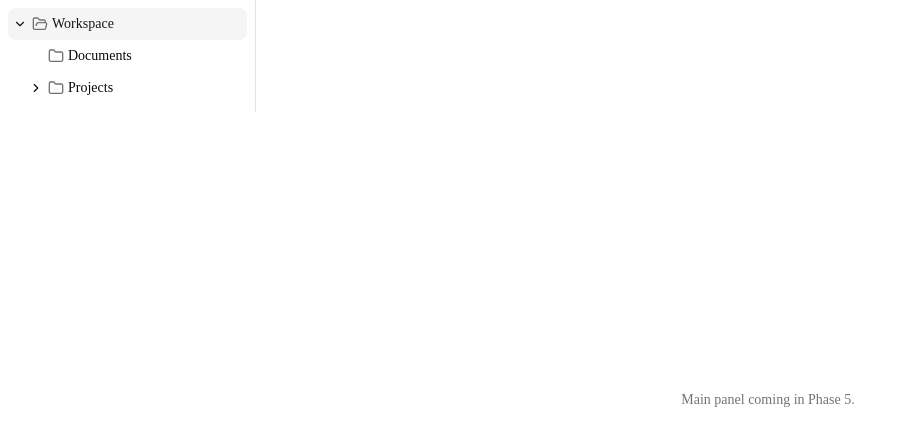
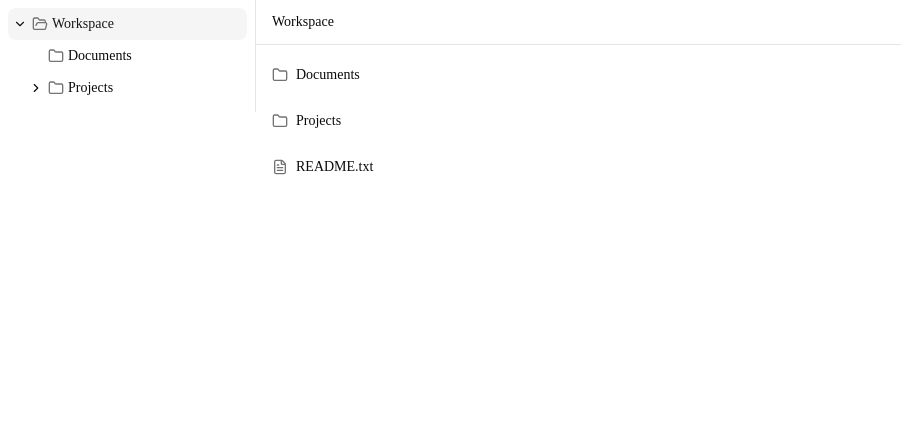
Before and after one commit to shiningsudipto/workspace-explorer, a Next.js app: page / in a window 1280 px wide. Shown: the top 446 px of the page, without its empty margins (0-901 px from the left). Built offline with nearby package versions, Linux system fonts and the light colour scheme.

Commit message:
feat: main panel with breadcrumb navigation and folder contents

```diff
--- a/app/page.tsx
+++ b/app/page.tsx
@@ -1,10 +1,13 @@
 "use client";
 
+import { FolderContents } from "@/components/main-panel/folder-contents";
+import { WorkspaceBreadcrumb } from "@/components/main-panel/workspace-breadcrumb";
 import { WorkspaceSidebar } from "@/components/sidebar/workspace-sidebar";
 import { useWorkspaceStore } from "@/lib/workspace-store";
 
 export default function Home() {
   const hasHydrated = useWorkspaceStore((s) => s.hasHydrated);
+  const selectedFolderId = useWorkspaceStore((s) => s.selectedFolderId);
 
   if (!hasHydrated) {
     return (
@@ -17,8 +20,13 @@ export default function Home() {
   return (
     <div className="flex flex-1 overflow-hidden">
       <WorkspaceSidebar />
-      <main className="flex flex-1 items-center justify-center text-sm text-muted-foreground">
-        Main panel coming in Phase 5.
+      <main className="flex flex-1 flex-col overflow-hidden">
+        <div className="border-b px-4 py-3">
+          <WorkspaceBreadcrumb />
+        </div>
+        <div className="flex flex-1 flex-col overflow-y-auto">
+          <FolderContents folderId={selectedFolderId} />
+        </div>
       </main>
     </div>
   );
--- /dev/null
+++ b/components/main-panel/folder-contents.tsx
@@ -0,0 +1,60 @@
+"use client";
+
+import { toast } from "sonner";
+import { FileSystemItem } from "@/lib/types";
+import { getChildren } from "@/lib/workspace-helpers";
+import { useWorkspaceStore } from "@/lib/workspace-store";
+import { ItemRow } from "./item-row";
+
+interface FolderContentsProps {
+  folderId: string;
+}
+
+export function FolderContents({ folderId }: FolderContentsProps) {
+  const items = useWorkspaceStore((s) => s.items);
+  const setSelectedFolderId = useWorkspaceStore((s) => s.setSelectedFolderId);
+  const setSelectedFileId = useWorkspaceStore((s) => s.setSelectedFileId);
+
+  const children = getChildren(items, folderId);
+
+  const handleOpen = (item: FileSystemItem) => {
+    if (item.type === "folder") {
+      setSelectedFolderId(item.id);
+    } else {
+      setSelectedFileId(item.id);
+    }
+  };
+
+  // Create/rename/delete dialogs land in Phase 6 — these affordances are
+  // wired up now so the surrounding UI (row, menu, empty state) doesn't
+  // need to change shape once they do.
+  const handleRename = (item: FileSystemItem) => {
+    toast.info(`Rename "${item.name}" — coming in Phase 6.`);
+  };
+
+  const handleDelete = (item: FileSystemItem) => {
+    toast.info(`Delete "${item.name}" — coming in Phase 6.`);
+  };
+
+  if (children.length === 0) {
+    return (
+      <div className="flex flex-1 items-center justify-center text-sm text-muted-foreground">
+        This folder is empty.
+      </div>
+    );
+  }
+
+  return (
+    <div className="flex flex-col gap-0.5 p-2">
+      {children.map((item) => (
+        <ItemRow
+          key={item.id}
+          item={item}
+          onOpen={handleOpen}
+          onRename={handleRename}
+          onDelete={handleDelete}
+        />
+      ))}
+    </div>
+  );
+}
--- /dev/null
+++ b/components/main-panel/item-row.tsx
@@ -0,0 +1,63 @@
+"use client";
+
+import { FileText, Folder, MoreVertical } from "lucide-react";
+import { Button } from "@/components/ui/button";
+import {
+  DropdownMenu,
+  DropdownMenuContent,
+  DropdownMenuItem,
+  DropdownMenuTrigger,
+} from "@/components/ui/dropdown-menu";
+import { FileSystemItem } from "@/lib/types";
+
+interface ItemRowProps {
+  item: FileSystemItem;
+  onOpen: (item: FileSystemItem) => void;
+  onRename: (item: FileSystemItem) => void;
+  onDelete: (item: FileSystemItem) => void;
+}
+
+export function ItemRow({ item, onOpen, onRename, onDelete }: ItemRowProps) {
+  const Icon = item.type === "folder" ? Folder : FileText;
+
+  return (
+    <div
+      role="button"
+      tabIndex={0}
+      onClick={() => onOpen(item)}
+      onKeyDown={(e) => {
+        if (e.key === "Enter" || e.key === " ") {
+          e.preventDefault();
+          onOpen(item);
+        }
+      }}
+      className="group flex cursor-pointer items-center gap-2 rounded-md px-2 py-2 text-sm outline-none hover:bg-accent hover:text-accent-foreground focus-visible:ring-2 focus-visible:ring-ring/50"
+    >
+      <Icon className="h-4 w-4 shrink-0 text-muted-foreground" />
+      <span className="flex-1 truncate">{item.name}</span>
+      <DropdownMenu>
+        <DropdownMenuTrigger
+          render={
+            <Button
+              variant="ghost"
+              size="icon-sm"
+              className="opacity-0 group-hover:opacity-100 focus-visible:opacity-100 data-popup-open:opacity-100"
+              aria-label={`Actions for ${item.name}`}
+            />
+          }
+          onClick={(e: React.MouseEvent) => e.stopPropagation()}
+        >
+          <MoreVertical className="h-4 w-4" />
+        </DropdownMenuTrigger>
+        <DropdownMenuContent align="end">
+          <DropdownMenuItem onClick={() => onRename(item)}>
+            Rename
+          </DropdownMenuItem>
+          <DropdownMenuItem variant="destructive" onClick={() => onDelete(item)}>
+            Delete
+          </DropdownMenuItem>
+        </DropdownMenuContent>
+      </DropdownMenu>
+    </div>
+  );
+}
--- /dev/null
+++ b/components/main-panel/workspace-breadcrumb.tsx
@@ -0,0 +1,55 @@
+"use client";
+
+import { Fragment } from "react";
+import {
+  Breadcrumb,
+  BreadcrumbItem,
+  BreadcrumbLink,
+  BreadcrumbList,
+  BreadcrumbPage,
+  BreadcrumbSeparator,
+} from "@/components/ui/breadcrumb";
+import { getPath } from "@/lib/workspace-helpers";
+import { useWorkspaceStore } from "@/lib/workspace-store";
+
+export function WorkspaceBreadcrumb() {
+  const items = useWorkspaceStore((s) => s.items);
+  const selectedFolderId = useWorkspaceStore((s) => s.selectedFolderId);
+  const setSelectedFolderId = useWorkspaceStore((s) => s.setSelectedFolderId);
+
+  const path = getPath(items, selectedFolderId);
+
+  return (
+    <Breadcrumb>
+      <BreadcrumbList className="flex-nowrap">
+        {path.map((folder, index) => {
+          const isLast = index === path.length - 1;
+          return (
+            <Fragment key={folder.id}>
+              <BreadcrumbItem className="min-w-0">
+                {isLast ? (
+                  <BreadcrumbPage className="truncate">
+                    {folder.name}
+                  </BreadcrumbPage>
+                ) : (
+                  <BreadcrumbLink
+                    render={
+                      <button
+                        type="button"
+                        onClick={() => setSelectedFolderId(folder.id)}
+                      />
+                    }
+                    className="truncate"
+                  >
+                    {folder.name}
+                  </BreadcrumbLink>
+                )}
+              </BreadcrumbItem>
+              {!isLast && <BreadcrumbSeparator />}
+            </Fragment>
+          );
+        })}
+      </BreadcrumbList>
+    </Breadcrumb>
+  );
+}
```
